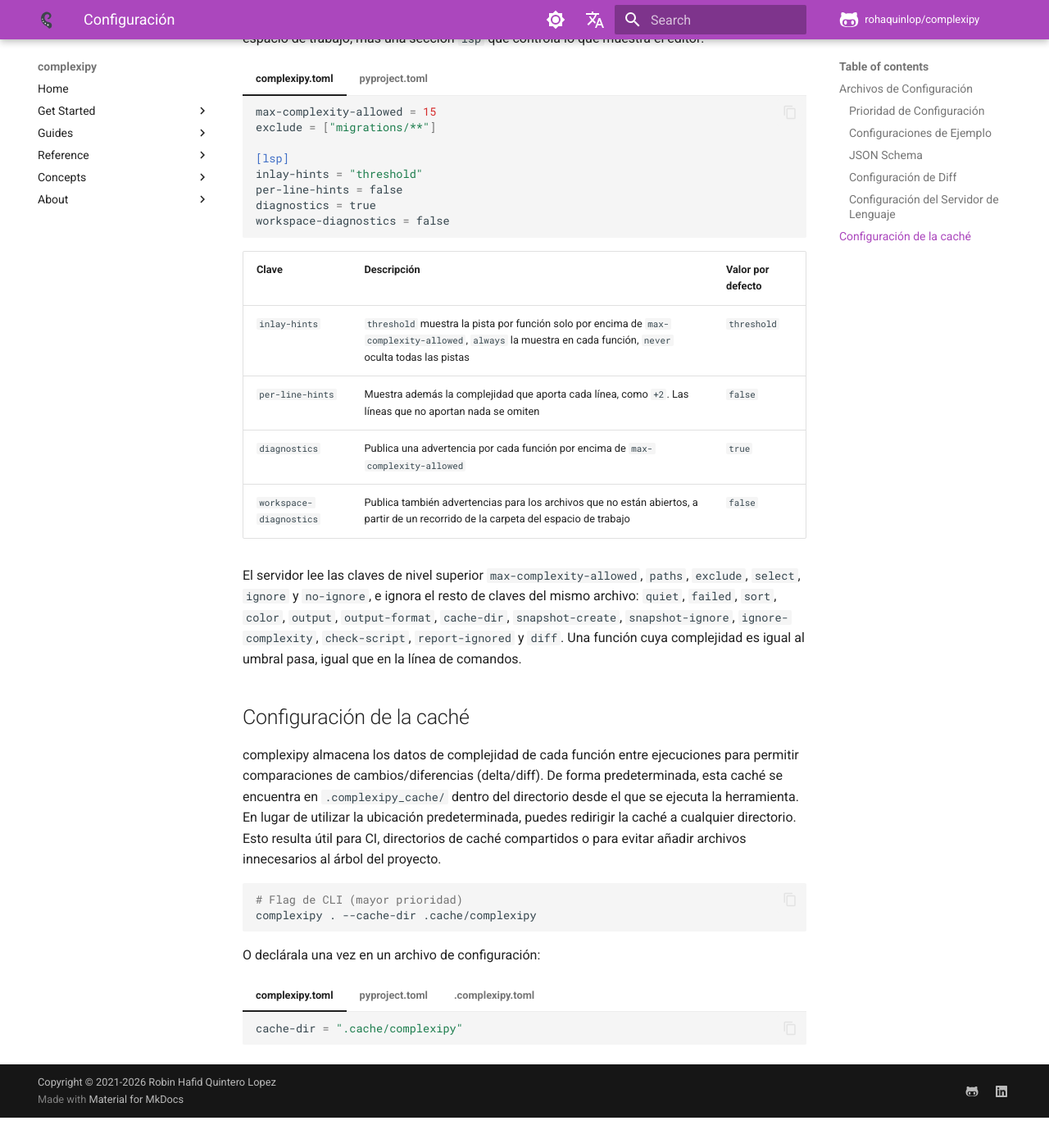
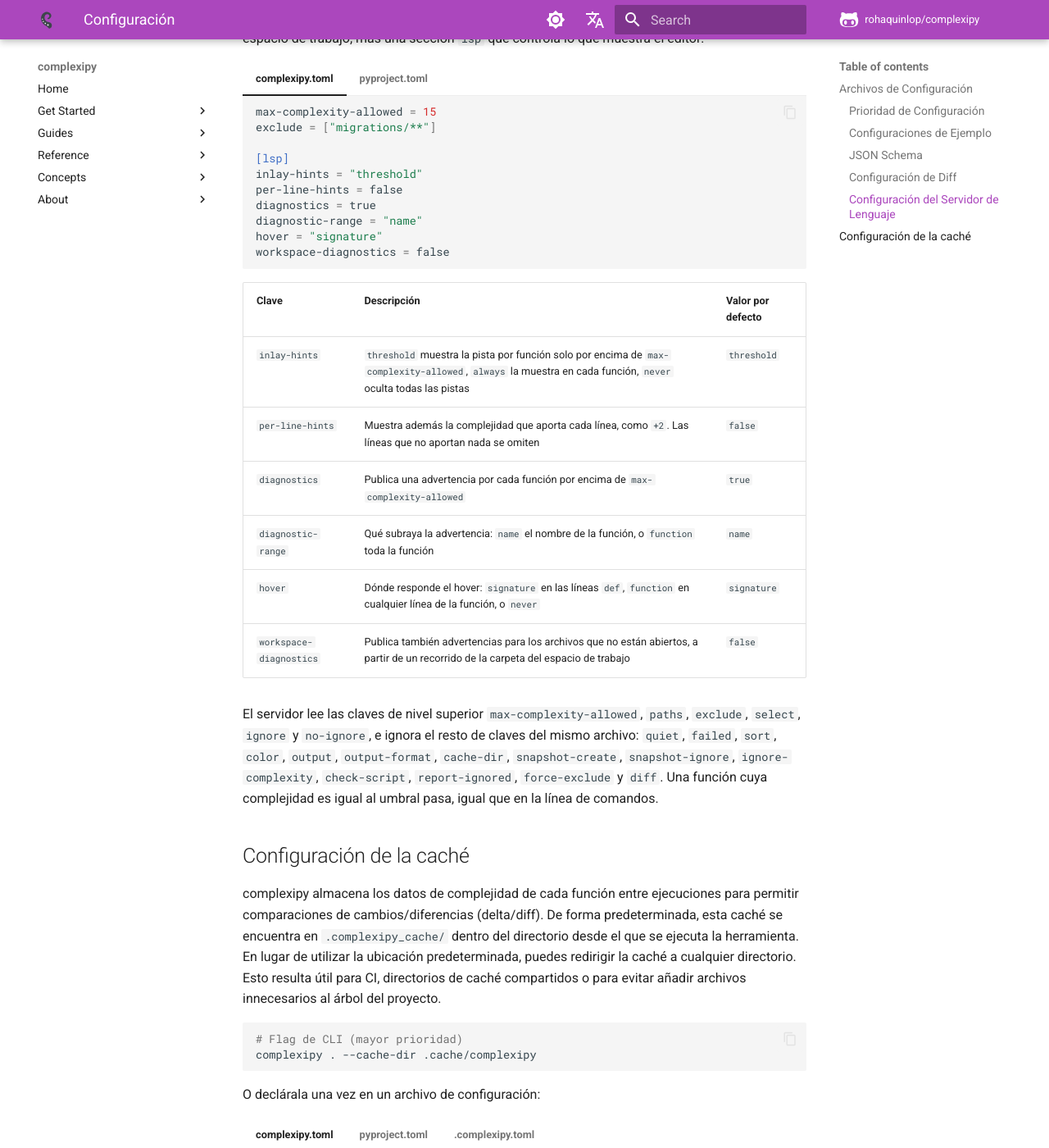
Before and after one commit to rohaquinlop/complexipy, an MkDocs documentation site: the page built from docs/es/configuration.md, in a window 1280 px wide and 1400 px high, scrolled down 2635 px. Shown: the whole window at 82% size. Built offline with MkDocs 1.6.1 and Material for MkDocs 9.7.7, drawn with Linux system fonts in a browser that asks for light colours; comment, search, counter and statistics services are not loaded; before the commit the page ends 3998 px from its top, so only the background shows below that.

Commit message:
docs(config): document --cache-dir and the missing language server keys

````diff
--- a/docs/es/configuration.md
+++ b/docs/es/configuration.md
@@ -160,6 +160,8 @@
     inlay-hints = "threshold"
     per-line-hints = false
     diagnostics = true
+    diagnostic-range = "name"
+    hover = "signature"
     workspace-diagnostics = false
     ```
 
@@ -174,6 +176,8 @@
     inlay-hints = "threshold"
     per-line-hints = false
     diagnostics = true
+    diagnostic-range = "name"
+    hover = "signature"
     workspace-diagnostics = false
     ```
 
@@ -182,13 +186,15 @@
 | `inlay-hints` | `threshold` muestra la pista por función solo por encima de `max-complexity-allowed`, `always` la muestra en cada función, `never` oculta todas las pistas | `threshold` |
 | `per-line-hints` | Muestra además la complejidad que aporta cada línea, como `+2`. Las líneas que no aportan nada se omiten | `false` |
 | `diagnostics` | Publica una advertencia por cada función por encima de `max-complexity-allowed` | `true` |
+| `diagnostic-range` | Qué subraya la advertencia: `name` el nombre de la función, o `function` toda la función | `name` |
+| `hover` | Dónde responde el hover: `signature` en las líneas `def`, `function` en cualquier línea de la función, o `never` | `signature` |
 | `workspace-diagnostics` | Publica también advertencias para los archivos que no están abiertos, a partir de un recorrido de la carpeta del espacio de trabajo | `false` |
 
 El servidor lee las claves de nivel superior `max-complexity-allowed`,
 `paths`, `exclude`, `select`, `ignore` y `no-ignore`, e ignora el resto de claves del
 mismo archivo: `quiet`, `failed`, `sort`, `color`, `output`,
 `output-format`, `cache-dir`, `snapshot-create`, `snapshot-ignore`,
-`ignore-complexity`, `check-script`, `report-ignored` y `diff`. Una función
+`ignore-complexity`, `check-script`, `report-ignored`, `force-exclude` y `diff`. Una función
 cuya complejidad es igual al umbral pasa, igual que en la línea de comandos.
 
 ## Configuración de la caché
````
Also changed, not shown: other parts of docs/es/configuration.md (+1 -0 lines), docs/cli-reference.md (+1 -0 lines), docs/configuration.md (+8 -1 lines), docs/es/cli-reference.md (+1 -0 lines).
